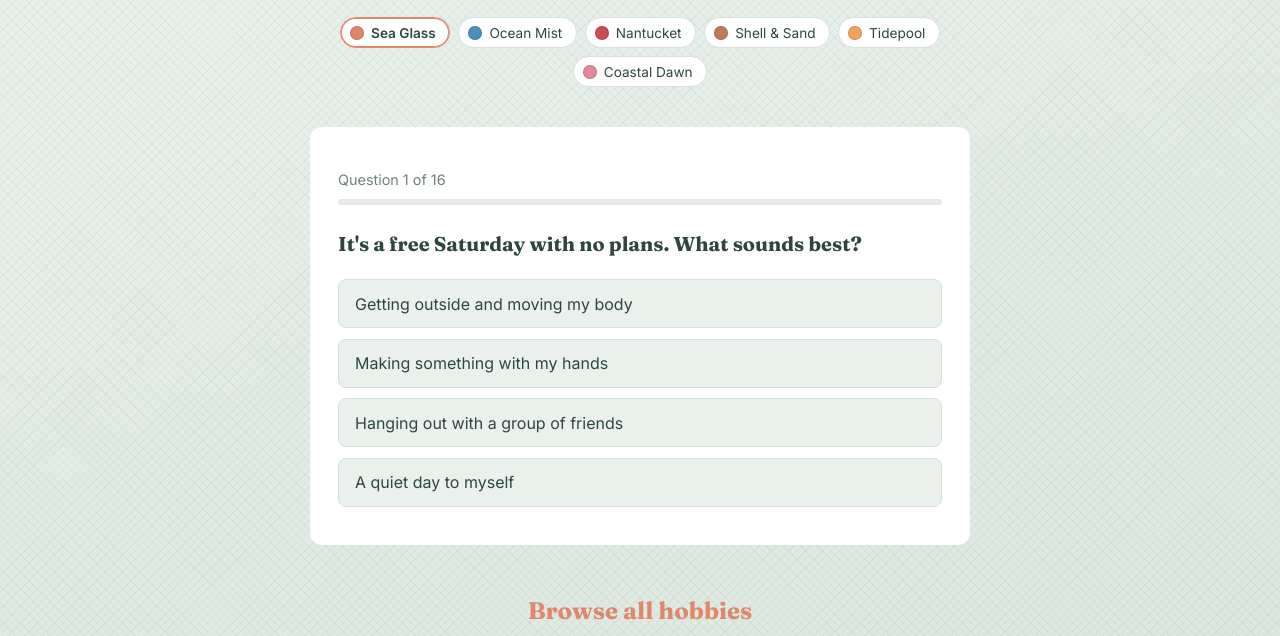
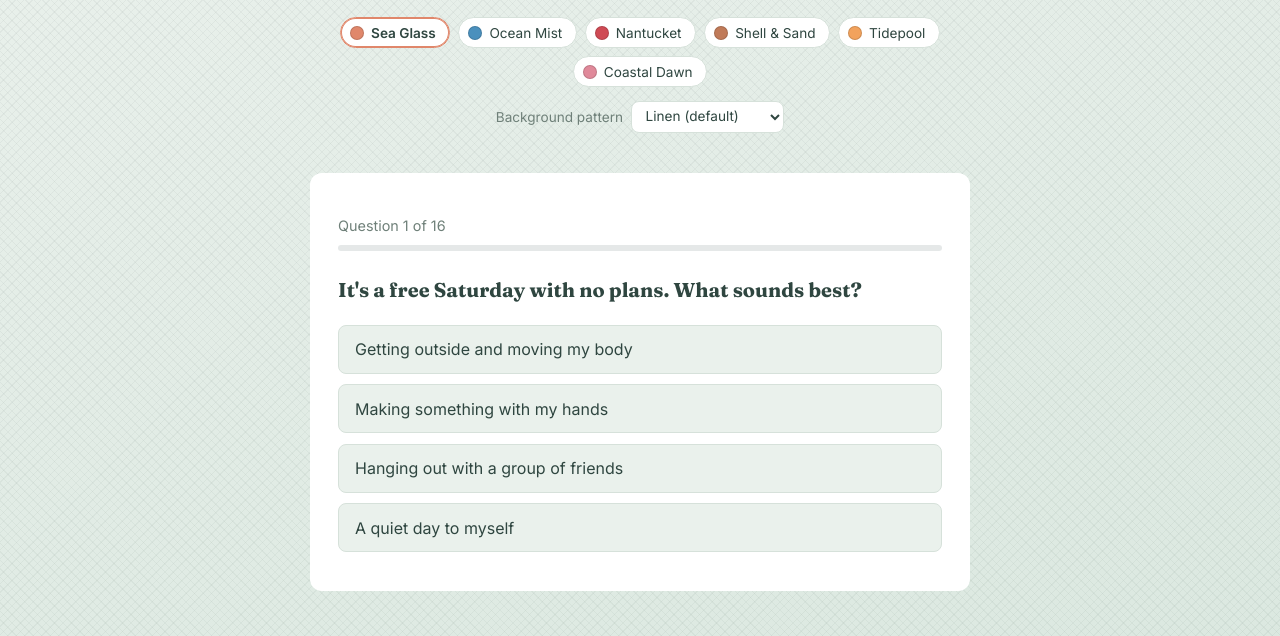
Before and after one commit to hads123go/myhobbyfinder, a plain HTML site: page index.html in a window 1280 px wide. Shown: the part 129-765 px from the top of the page. Drawn offline with Linux system fonts and the light colour scheme.

Commit message:
feat(ui): add configurable background pattern dropdown
move the background pattern onto a fixed body::before overlay driven by
data-pattern on <html>, so it can be changed independently of the theme
colors. add a settings dropdown to pick between six patterns (linen,
polka dots, scallops, graph-paper grid, diagonal stripes, none); each
reuses the theme's --weave tint so colors stay consistent

```diff
--- a/index.html
+++ b/index.html
@@ -140,23 +140,91 @@
     --weave: rgba(39, 74, 99, 0.05);
   }
 
+  /* ---------- Background patterns ----------
+     Each pattern is a set of CSS background layers drawn on the
+     body::before overlay. They all reference var(--weave), so they
+     automatically take on the current theme's tint. "Linen" is the
+     default (in :root); data-pattern on <html> selects the others.
+     Selected via the settings dropdown (see renderPatternPicker). */
+  :root {
+    /* Linen — two crosshatched hairlines (the original texture) */
+    --pattern-image:
+      repeating-linear-gradient(45deg,  var(--weave) 0 1px, transparent 1px 6px),
+      repeating-linear-gradient(-45deg, var(--weave) 0 1px, transparent 1px 6px);
+    --pattern-size: auto;
+    --pattern-position: 0 0;
+  }
+
+  [data-pattern="dots"] {
+    /* Larger, denser dots so they read at the same subtle tint
+       (sparse tiny dots cover almost no area and vanish). */
+    --pattern-image: radial-gradient(var(--weave) 3px, transparent 3.3px);
+    --pattern-size: 14px 14px;
+    --pattern-position: 0 0;
+  }
+
+  [data-pattern="scallops"] {
+    /* Overlapping arcs — a shell / fish-scale look */
+    --pattern-image:
+      radial-gradient(circle at 50% 100%,  transparent 0 9px, var(--weave) 9px 10px, transparent 10px),
+      radial-gradient(circle at 0 100%,    transparent 0 9px, var(--weave) 9px 10px, transparent 10px),
+      radial-gradient(circle at 100% 100%, transparent 0 9px, var(--weave) 9px 10px, transparent 10px);
+    --pattern-size: 22px 22px;
+    --pattern-position: 0 0;
+  }
+
+  [data-pattern="grid"] {
+    /* Graph-paper — thin horizontal + vertical lines */
+    --pattern-image:
+      linear-gradient(var(--weave) 0 1px, transparent 1px),
+      linear-gradient(90deg, var(--weave) 0 1px, transparent 1px);
+    --pattern-size: 22px 22px;
+    --pattern-position: 0 0;
+  }
+
+  [data-pattern="stripes"] {
+    /* Single-direction diagonal stripes */
+    --pattern-image: repeating-linear-gradient(45deg, var(--weave) 0 1px, transparent 1px 10px);
+    --pattern-size: auto;
+    --pattern-position: 0 0;
+  }
+
+  [data-pattern="none"] {
+    /* Plain — no pattern, just the theme gradient */
+    --pattern-image: none;
+  }
+
   * {
     box-sizing: border-box;
   }
 
   body {
     margin: 0;
-    /* Two faint crosshatched gradients make a subtle woven-linen
-       texture, layered on top of a soft two-tone background gradient.
-       All pure CSS — no image files, so nothing extra to load. */
-    background:
-      repeating-linear-gradient(45deg,  var(--weave) 0 1px, transparent 1px 6px),
-      repeating-linear-gradient(-45deg, var(--weave) 0 1px, transparent 1px 6px),
-      linear-gradient(165deg, var(--bg), var(--bg-2));
+    /* The soft two-tone gradient lives on the body itself. The
+       decorative PATTERN (linen, dots, grid, …) is drawn separately on
+       the fixed ::before overlay below, so the pattern can be swapped
+       without touching the theme colors, and vice versa. */
+    background: linear-gradient(165deg, var(--bg), var(--bg-2));
     background-attachment: fixed;
     color: var(--text-light);
     font-family: 'Inter', sans-serif;
     line-height: 1.5;
+  }
+
+  /* Background-pattern overlay. Fixed to the viewport and pinned behind
+     all content (z-index: -1). It draws whichever pattern is selected —
+     controlled by data-pattern on <html> (see the [data-pattern="..."]
+     blocks) — tinted with the current theme's --weave color. Pure CSS,
+     no image files. pointer-events: none so it never blocks clicks. */
+  body::before {
+    content: "";
+    position: fixed;
+    inset: 0;
+    z-index: -1;
+    pointer-events: none;
+    background-image: var(--pattern-image, none);
+    background-size: var(--pattern-size, auto);
+    background-position: var(--pattern-position, 0 0);
   }
 
   h1, h2, h3 {
@@ -231,6 +299,41 @@
   }
 
   .theme-button:focus-visible {
+    outline: 2px solid var(--accent);
+    outline-offset: 2px;
+  }
+
+  /* ---------- Settings (background-pattern dropdown) ---------- */
+  .settings-row {
+    display: flex;
+    align-items: center;
+    justify-content: center;
+    flex-wrap: wrap;
+    gap: 0.5rem;
+    margin-top: 0.9rem;
+  }
+
+  .settings-label {
+    color: var(--text-muted);
+    font-size: 0.85rem;
+  }
+
+  .settings-select {
+    background: var(--bg-card);
+    color: var(--text-light);
+    border: 1px solid var(--option-border);
+    border-radius: 8px;
+    padding: 0.35rem 0.6rem;
+    font-family: inherit;
+    font-size: 0.85rem;
+    cursor: pointer;
+  }
+
+  .settings-select:hover {
+    border-color: var(--accent);
+  }
+
+  .settings-select:focus-visible {
     outline: 2px solid var(--accent);
     outline-offset: 2px;
   }
@@ -452,6 +555,11 @@
     <p>Answer a few questions and let the needle find your hobby.</p>
     <!-- Theme buttons are injected here by JavaScript (renderThemeSwitcher). -->
     <div id="theme-switcher" class="theme-switcher" role="group" aria-label="Color theme"></div>
+    <!-- Background-pattern dropdown, options filled by renderPatternPicker. -->
+    <div class="settings-row">
+      <label class="settings-label" for="pattern-select">Background pattern</label>
+      <select id="pattern-select" class="settings-select"></select>
+    </div>
   </header>
 
   <main>
@@ -865,9 +973,57 @@
   }
 
   // ---------------------------------------------------------------
+  // BACKGROUND PATTERN PICKER
+  //
+  // Like the themes, each pattern is defined purely in CSS (the
+  // [data-pattern="..."] blocks in the <style> above). We select one
+  // by setting data-pattern on the <html> tag; the CSS draws it on the
+  // body::before overlay, tinted by the current theme color.
+  //
+  // In-memory only, like everything else: a refresh returns to the
+  // default "Linen" pattern.
+  // ---------------------------------------------------------------
+  const PATTERNS = [
+    { key: "linen",    name: "Linen (default)" },
+    { key: "dots",     name: "Polka dots" },
+    { key: "scallops", name: "Scallops (shells)" },
+    { key: "grid",     name: "Graph-paper grid" },
+    { key: "stripes",  name: "Diagonal stripes" },
+    { key: "none",     name: "None (plain)" }
+  ];
+
+  const DEFAULT_PATTERN = "linen";
+
+  // Apply a pattern by name (used on load and on every dropdown change).
+  function applyPattern(patternKey) {
+    document.documentElement.setAttribute("data-pattern", patternKey);
+  }
+
+  function handlePatternChange(event) {
+    applyPattern(event.target.value);
+  }
+
+  // Fill the dropdown with one <option> per pattern and wire it up.
+  function renderPatternPicker() {
+    const select = document.getElementById("pattern-select");
+
+    PATTERNS.forEach(pattern => {
+      const option = document.createElement("option");
+      option.value = pattern.key;
+      option.textContent = pattern.name;
+      select.appendChild(option);
+    });
+
+    select.value = DEFAULT_PATTERN;
+    select.addEventListener("change", handlePatternChange);
+    applyPattern(DEFAULT_PATTERN);
+  }
+
+  // ---------------------------------------------------------------
   // START
   // ---------------------------------------------------------------
   renderThemeSwitcher();
+  renderPatternPicker();
   renderQuestion();
   renderBrowseAll();
 </script>
```
